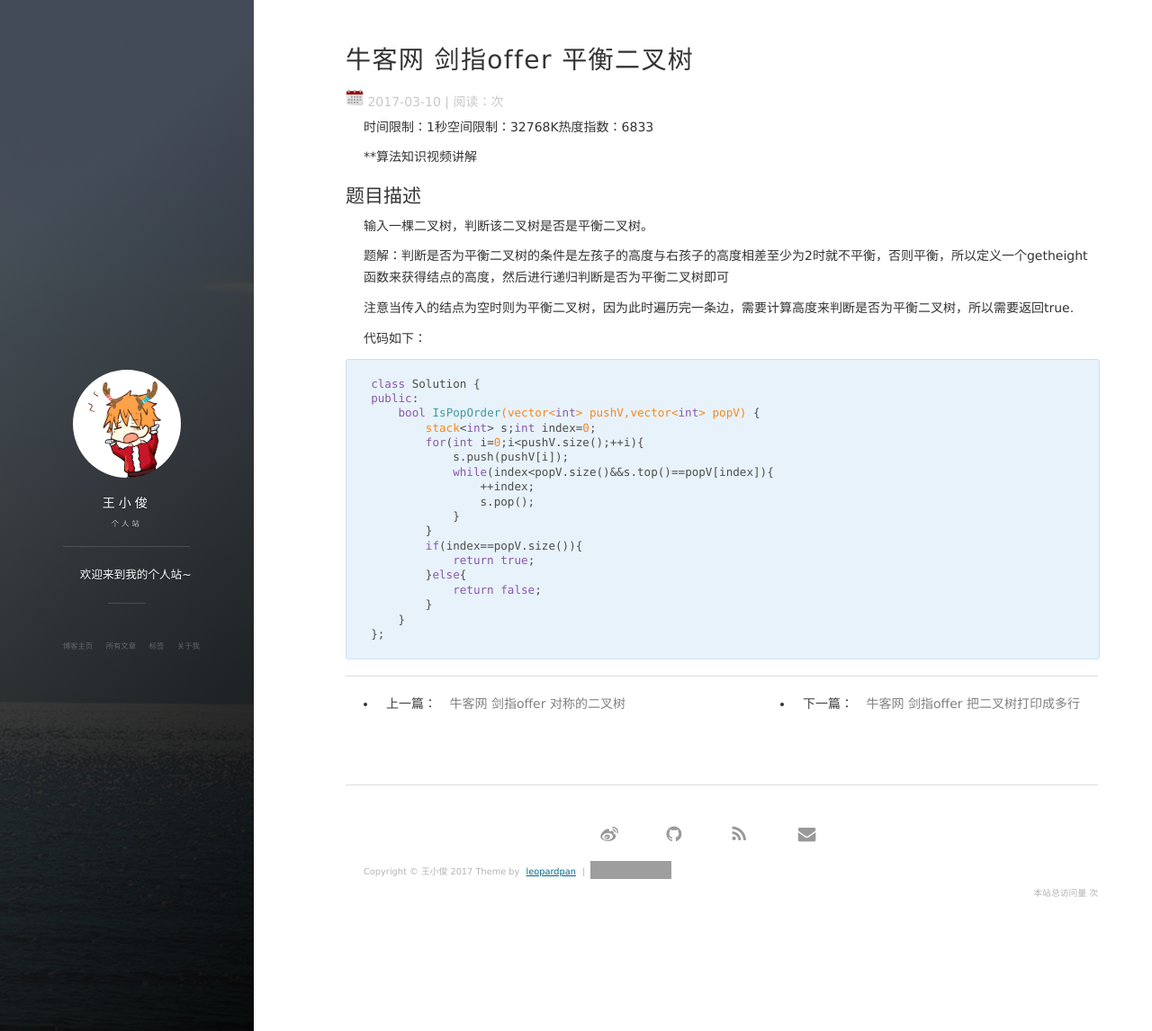
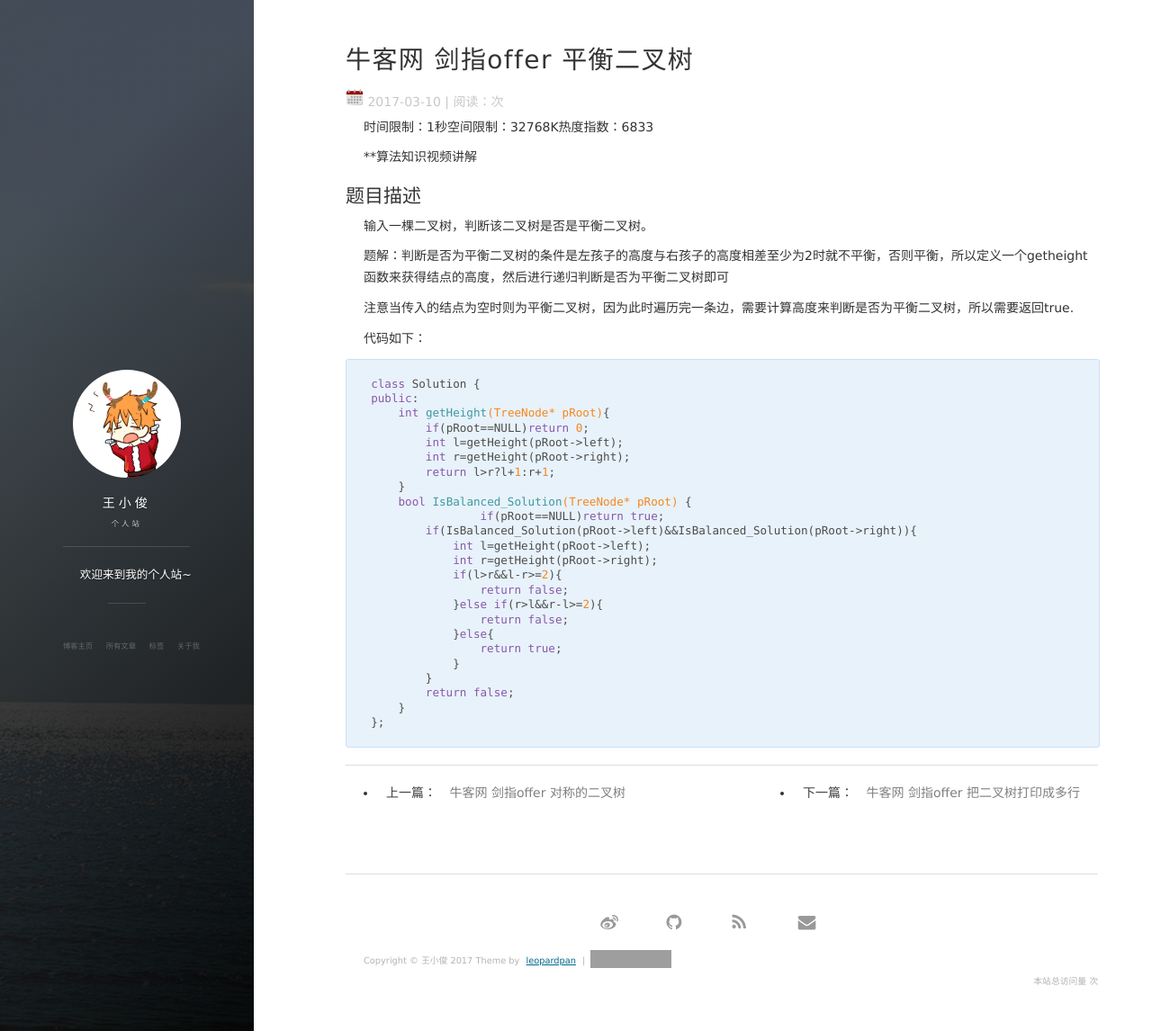
Before and after one commit to grimxiaojun/grimxiaojun.github.io, a Jekyll site: the page built from _posts/2017-03-10-剑指offer-平衡二叉树.markdown, in a window 1280 px wide and 1146 px high. Shown: the whole window at 90% size. Built offline with Jekyll 4.4.1, drawn with Linux system fonts in a browser that asks for light colours; nearby versions of some CDN libraries; comment, search, counter and statistics services are not loaded; grey boxes are pictures that could not be loaded.

Commit message:
剑指offer

````diff
--- a/_posts/2017-03-10-剑指offer-平衡二叉树.markdown
+++ b/_posts/2017-03-10-剑指offer-平衡二叉树.markdown
@@ -26,20 +26,26 @@ title:  "牛客网 剑指offer 平衡二叉树"
 ```c++
 class Solution {
 public:
-    bool IsPopOrder(vector<int> pushV,vector<int> popV) {
-        stack<int> s;int index=0;
-        for(int i=0;i<pushV.size();++i){
-            s.push(pushV[i]);
-            while(index<popV.size()&&s.top()==popV[index]){
-                ++index;
-                s.pop();
+    int getHeight(TreeNode* pRoot){
+        if(pRoot==NULL)return 0;
+        int l=getHeight(pRoot->left);
+        int r=getHeight(pRoot->right);
+        return l>r?l+1:r+1;
+    }
+    bool IsBalanced_Solution(TreeNode* pRoot) {
+		if(pRoot==NULL)return true;
+        if(IsBalanced_Solution(pRoot->left)&&IsBalanced_Solution(pRoot->right)){
+            int l=getHeight(pRoot->left);
+            int r=getHeight(pRoot->right);
+            if(l>r&&l-r>=2){
+                return false;
+            }else if(r>l&&r-l>=2){
+                return false;
+            }else{
+                return true;
             }
         }
-        if(index==popV.size()){
-            return true;
-        }else{
-            return false;
-        }
+        return false;
     }
 };
 ```
````
Also changed, not shown: _posts/2017-03-23-剑指offer-字符串的排列.markdown (added, +57 -0 lines), _posts/2017-03-23-剑指offer-顺时针打印数组.markdown (added, +57 -0 lines), _posts/2017-03-23-美团笔试题之直方图最大矩形.markdown (added, +57 -0 lines).
